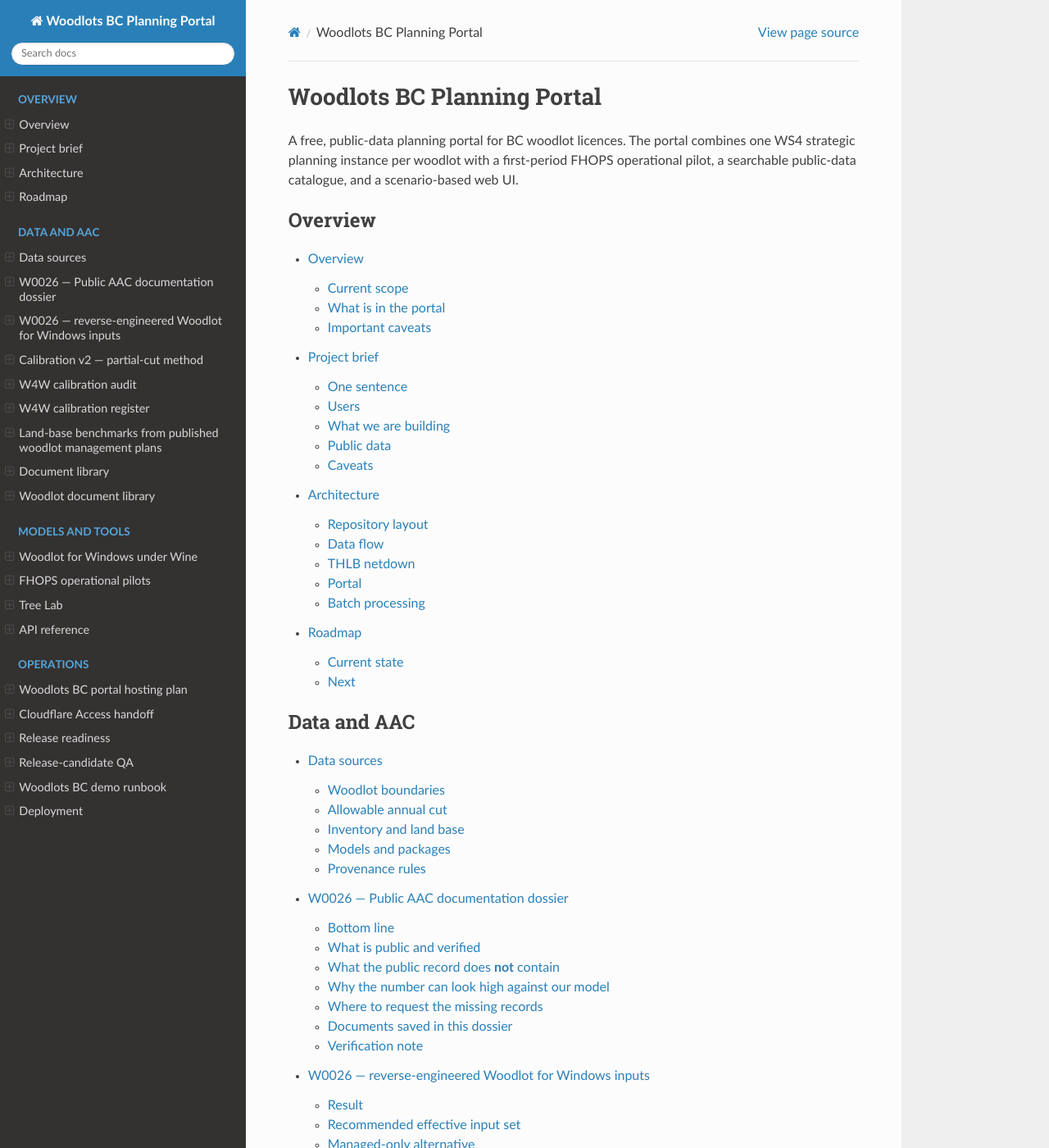
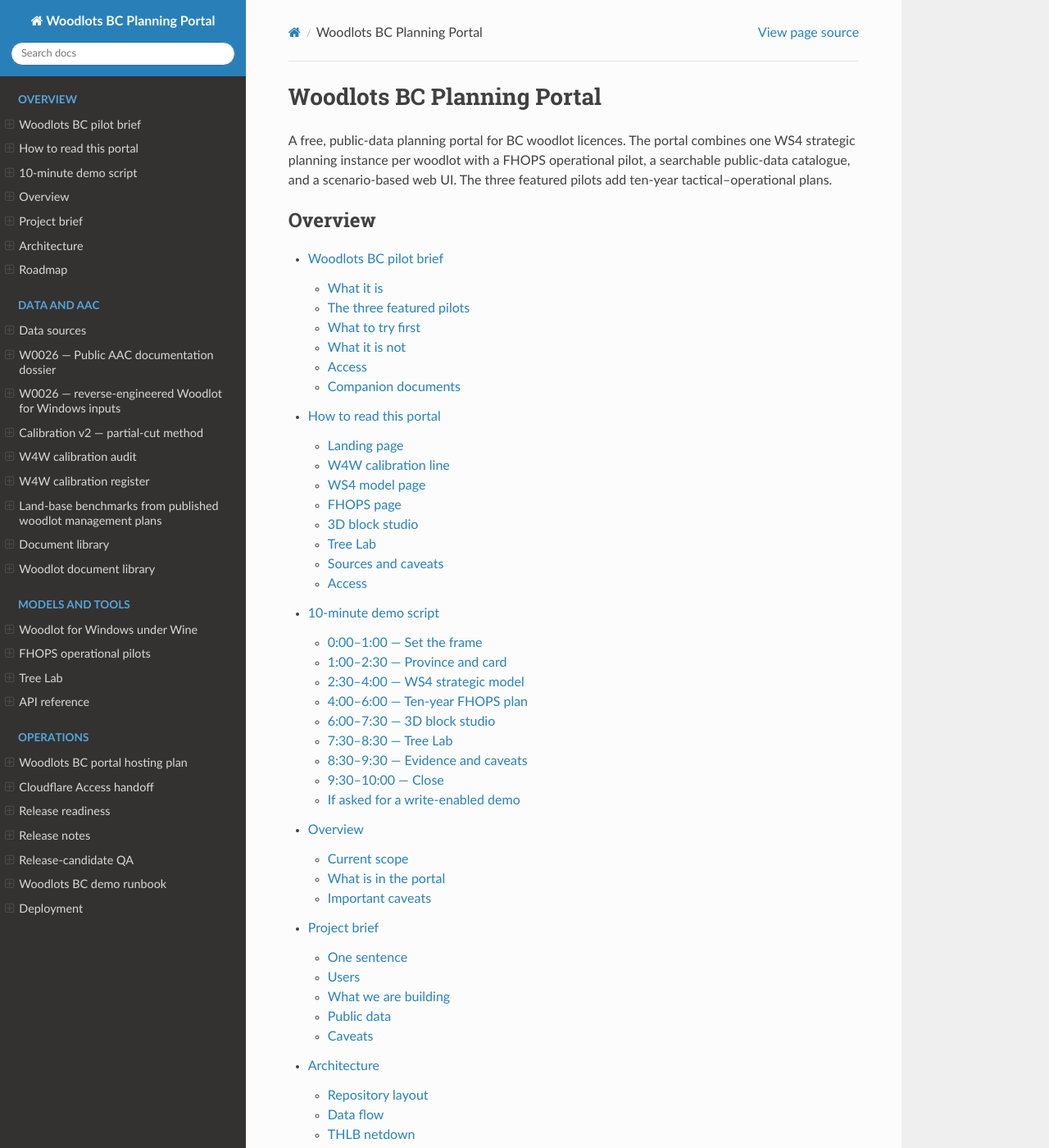
Before and after one commit to UBC-FRESH/fresh-woodlots, a Sphinx documentation site: the page built from docs/index.rst, in a window 1280 px wide and 1400 px high. Shown: the whole window at 82% size. Built offline with Sphinx 7.4.7 and the Read the Docs theme 3.1.0, drawn with Linux system fonts in a browser that asks for light colours; some of the changed text lies outside the part shown.

Commit message:
Add pilot packet, portal guide, and release notes

````diff
--- /dev/null
+++ b/docs/DEMO-SCRIPT.md
@@ -0,0 +1,108 @@
+# 10-minute demo script
+
+Host: `https://fresh-woodlotsbc.01101.dev`
+Featured demo: W0026 Chinook Woodlots
+
+## 0:00–1:00 — Set the frame
+
+Say:
+
+> Every active woodlot licence in BC is in the catalogue. 798 have a public
+> AAC and a built strategic model. The same chain is used for every licence;
+> the three featured pilots get a deeper operational demonstration.
+
+Show the landing page:
+
+- 845 catalogued;
+- 798 built;
+- 47 AAC-pending;
+- three featured pilots.
+
+## 1:00–2:30 — Province and card
+
+Search for a local woodlot and open its card. Point out:
+
+- file ID and licence name;
+- licence area and AAC;
+- Proxy THLB;
+- W4W net area/factor;
+- FHOPS line.
+
+If the W4W line says **⚠ method check**, explain that the factor is outside
+the 0.4–2.0 calibration range and is not a published THLB.
+
+## 2:30–4:00 — WS4 strategic model
+
+Open W0026.
+
+Show:
+
+- province/woodlot map;
+- AAC baseline;
+- land-base and yield assumptions;
+- Plan tab and saved scenarios;
+- the caveat that this is a prototype, not a statutory analysis.
+
+## 4:00–6:00 — Ten-year FHOPS plan
+
+Open `/fhops/wl-w0026`.
+
+Show:
+
+- annual AAC;
+- annual harvested, processed, and staged;
+- blocks treated;
+- ten-year volume;
+- tactical–operational MILP explanation;
+- downloadable scenario and solution files.
+
+Emphasize:
+
+> The tactical layer chooses block areas and annual product volumes. Ten
+> annual operational seasons then schedule machine days. It is not one giant
+> production plan.
+
+## 6:00–7:30 — 3D block studio
+
+Open `/fhops/wl-w0026/studio`.
+
+- Choose Year 1, then Year 5.
+- Press play.
+- Show future / harvesting / harvested blocks.
+- Show machine markers and operating days vs calendar window.
+
+## 7:30–8:30 — Tree Lab
+
+Open `/treelab/?case=w0026-61&run=demo-1`.
+
+- Play the feller/skidder/processor sequence.
+- Show the unprocessed deck and processed log pile.
+- State clearly: trees are synthetic, terrain is not surveyed, choreography
+  is illustrative.
+
+## 8:30–9:30 — Evidence and caveats
+
+Open `/about` and `/guide`.
+
+Point out:
+
+- public data sources;
+- FEMIC → WS4 → FHOPS chain;
+- 157 method-check calibrations;
+- 47 AAC-pending licences;
+- no roads, silviculture, or real costs in FHOPS;
+- W0026 management plan/W4W project not public.
+
+## 9:30–10:00 — Close
+
+Say:
+
+> The portal is free to Woodlots BC members, read-only for the pilot, and
+> every model is reproducible from public data. The next step is member
+> validation, starting with a small set of woodlots and their management
+> plans.
+
+## If asked for a write-enabled demo
+
+The live service is read-only. A temporary demo mode can be restored behind
+Cloudflare Access by an operator; do not expose write mode publicly.
--- /dev/null
+++ b/docs/HOW-TO-READ.md
@@ -0,0 +1,112 @@
+# How to read this portal
+
+The portal is a **pilot**, not a statutory timber supply analysis. Each page
+mixes public data, a strategic model, and an operational demonstration. Read
+the labels before treating a number as a land-base fact.
+
+## Landing page
+
+Each card shows:
+
+- **File ID and licensee** — the public woodlot licence identity.
+- **Area** — licence/AOI area from the public tenure layer.
+- **AAC** — the published allowable annual cut, when available.
+- **Proxy THLB** — the provincial strategic timber-harvesting land base.
+- **W4W** — the simplified Woodlot-for-Windows calibration result.
+- **FHOPS** — the operational pilot status.
+
+**47 licences** are catalogued but not built because their public AAC is still
+pending. That is a data status, not a failure.
+
+## W4W calibration line
+
+The line looks like:
+
+```text
+W4W: 660 ha net, factor 0.9022, 99% of Proxy THLB
+```
+
+- **Net area** is the area implied by reproducing the published AAC.
+- **Factor** is a calibration device, not a measured THLB.
+- **% of Proxy THLB** compares the calibrated area with the provincial layer.
+
+If the card says **⚠ method check**, the factor is outside the 0.4–2.0 range.
+Those cases need the local management plan or WLP before interpretation.
+Do not treat a method-check factor as a THLB estimate.
+
+The v1 model is a clearcut/oldest-first replica. v2 is used only where a plan
+documents partial cutting or commercial thinning.
+
+## WS4 model page
+
+The model page is a strategic, long-horizon view:
+
+- AAC baseline and saved scenarios;
+- land-base and yield assumptions;
+- block map and provenance;
+- scenario comparison tools.
+
+The model is built from public VRI, Proxy THLB, VDYP, TIPSY, and FEMIC curves.
+It is not a replacement for the licence's management plan.
+
+## FHOPS page
+
+Most woodlots have a **first-period, rate-fixed pilot**. The volume is often
+ten years of AAC compressed into a short operating horizon. It is not annual
+production and not a production plan.
+
+The three featured pilots have a **ten-year tactical–operational MILP**:
+
+- the tactical layer chooses block areas and annual product volumes;
+- ten annual 180-day operational seasons schedule machine days;
+- blocks are real FHOPS polygons;
+- product yields use a transparent 70/30 sawlog/pulp split.
+
+The page shows annual harvested, processed, staged, blocks treated, and
+ten-year totals. FHOPS does not model road-building, silviculture, landing
+geometry, or full real costs.
+
+## 3D block studio
+
+The studio animates the scheduled blocks by day:
+
+- **Future block** — not yet worked;
+- **Harvesting now** — active in the current day;
+- **Harvested** — completed;
+- **Operating days** — days with an assignment, not the full calendar window.
+
+Machine movement is a straight-line marker between block centroids. It is not
+a road route or a terrain-sensitive machine path.
+
+## Tree Lab
+
+Tree Lab is an experimental tree-scale replay:
+
+- the block footprint is real;
+- the tree list is a synthetic visual sample;
+- the machine choreography is illustrative;
+- there is no surveyed LiDAR terrain in the featured cases.
+
+Use it for communication and intuition, not for inventory, costing, or
+operational planning.
+
+## Sources and caveats
+
+Open **Sources & methods** for the data sources and model chain.
+
+Key caveats:
+
+- Proxy THLB is a strategic layer, not the statutory THLB.
+- Some TIPSY species lack a BC code and use a documented surrogate.
+- VDYP runs the Windows console under Wine; TIPSY does not.
+- Calibration factors outside 0.4–2.0 are flagged.
+- 47 licences await a public AAC.
+- W0026's management plan and W4W project file are not public.
+- The portal is a prototype; use professional judgment.
+
+## Access
+
+The pilot is read-only and behind Cloudflare Access at
+`https://fresh-woodlotsbc.01101.dev`. The portal rejects writes; scenario
+editing and Solve are available only in a temporary operator-managed demo
+mode behind Access.
--- /dev/null
+++ b/docs/PILOT-BRIEF.md
@@ -0,0 +1,69 @@
+# Woodlots BC pilot brief
+
+**A free, public-data planning portal for every active BC woodlot licence.**
+
+## What it is
+
+One strategic model and one operational pilot per woodlot, built only from
+public data:
+
+```text
+845  active woodlot licences catalogued
+798  with a public AAC and a built WS4 model
+798  with a FHOPS operational pilot and portal page
+ 47  catalogued while their public AAC is pending
+  3  featured woodlots with ten-year tactical–operational plans
+  3  featured Tree Lab tree-scale replays
+```
+
+## The three featured pilots
+
+| Woodlot | Location | Annual AAC | 10-year tactical plan |
+| --- | --- | ---: | ---: |
+| W0026 Chinook Woodlots | Campbell River | 7,311 m³/yr | 73,110 m³ · 4 blocks |
+| W1548 Fibre Farms | Prince George | 4,000 m³/yr | 40,000 m³ · 2 blocks |
+| W2023 Boomer Enterprises | Okanagan | 5,833 m³/yr | 58,330 m³ · 10 blocks |
+
+Each featured pilot has:
+
+- a WS4 strategic model;
+- a FHOPS tactical–operational MILP plus ten annual operational seasons;
+- a day-by-day 3D harvest studio;
+- a tree-scale theatre;
+- a Tree Lab replay with synthetic trees inside real block polygons.
+
+## What to try first
+
+1. Open the portal and search for a familiar woodlot.
+2. Open the featured W0026 model and check the AAC baseline and land-base
+   line.
+3. Open the W0026 **10-year plan**, then the **3D block studio**.
+4. Open the **Tree Lab** and press play.
+5. Read **Sources & methods** and the **How to read this portal** guide.
+
+## What it is not
+
+- Not a statutory timber supply analysis or an AAC determination.
+- Not a replacement for a management plan or professional judgment.
+- Not a production schedule, cost model, road plan, or silviculture plan.
+- The tree lists and machine choreography are illustrative.
+- The Proxy THLB is a strategic estimate, not the statutory THLB.
+
+## Access
+
+The pilot is read-only and behind Cloudflare Access:
+
+```text
+https://fresh-woodlotsbc.01101.dev
+```
+
+Access currently supports OIDC/Globus and email One-time PIN. The OTP email
+allowlist is awaiting a Woodlots BC test user.
+
+## Companion documents
+
+- [How to read this portal](HOW-TO-READ.md)
+- [10-minute demo script](DEMO-SCRIPT.md)
+- [FHOPS pilots](FHOPS.md)
+- [Calibration audit](aac/CALIBRATION-AUDIT.md)
+- [Release notes](RELEASE-NOTES.md)
--- /dev/null
+++ b/docs/RELEASE-NOTES.md
@@ -0,0 +1,59 @@
+# Release notes
+
+## v0.9.0-rc3 — 2026-11-12
+
+Status: read-only release candidate behind Cloudflare Access
+Host: `https://fresh-woodlotsbc.01101.dev`
+
+### Added
+
+- formal FHOPS tactical–operational MILP for W0026, W1548, and W2023;
+- ten annual operational seasons per featured pilot;
+- annual harvested, processed, staged, blocks-treated, and 10-year totals;
+- tactical labels and caveats on FHOPS pages and cards;
+- year-aware 3D studio focused on the active block;
+- operating-days field in studio block popups;
+- Tree Lab cases for all three featured pilots;
+- pilot brief, demo script, how-to-read guide, and release notes.
+
+### Verified
+
+```text
+845 catalogued
+798 built
+798 FHOPS summaries/maps/theatre
+798 W4W v1 calibrations
+3 tactical ten-year plans
+3 Tree Lab cases
+0 portal QA failures
+```
+
+Read-only mode:
+
+```text
+PUBLIC_READ_ONLY=1
+DEMO_MODE=0
+non-GET/HEAD/OPTIONS -> 403
+```
+
+### Known limitations
+
+- 47 licences await a public AAC.
+- 157 / 798 v1 calibrations are outside the 0.4–2.0 method-check range.
+- v2 partial-cut calibration exists only for W0026 and W1832.
+- Featured Tree Lab cases use synthetic tree lists; no ALS terrain is
+  materialized yet.
+- FHOPS does not model roads, silviculture, landing geometry, or full costs.
+- Cloudflare Access One-time PIN email allowlist is awaiting a Woodlots BC
+  test user.
+
+### Rollback
+
+```bash
+sudo systemctl stop freshwl-portal
+git -C /srv/shared-data/gep/ws4/fresh-woodlots checkout v0.9.0-rc2
+sudo systemctl start freshwl-portal
+```
+
+The write-enabled demo unit is backed up as
+`/etc/systemd/system/freshwl-portal.service.bak-demo`.
--- a/docs/index.rst
+++ b/docs/index.rst
@@ -2,14 +2,17 @@ Woodlots BC Planning Portal
 ===========================
 
 A free, public-data planning portal for BC woodlot licences. The portal combines
-one WS4 strategic planning instance per woodlot with a first-period FHOPS
-operational pilot, a searchable public-data catalogue, and a scenario-based web
-UI.
+one WS4 strategic planning instance per woodlot with a FHOPS operational
+pilot, a searchable public-data catalogue, and a scenario-based web UI. The
+three featured pilots add ten-year tactical–operational plans.
 
 .. toctree::
    :maxdepth: 2
    :caption: Overview
 
+   PILOT-BRIEF
+   HOW-TO-READ
+   DEMO-SCRIPT
    overview
    project-brief
    architecture
@@ -45,6 +48,7 @@ UI.
    PUBLIC-HOSTING-PLAN
    CLOUDFLARE-ACCESS
    RELEASE-READINESS
+   RELEASE-NOTES
    QA-POPULATION
    WOODLOTS-HANDOFF
    deployment
--- a/docs/reports/release-candidate-qa.json
+++ b/docs/reports/release-candidate-qa.json
@@ -1,9 +1,9 @@
 {
-  "generated_at": "2026-11-12T04:20:08Z",
+  "generated_at": "2026-11-12T04:46:52Z",
   "base": "http://127.0.0.1:8795",
   "instances": 798,
   "failures": 0,
-  "elapsed_s": 14.2,
+  "elapsed_s": 15.0,
   "checks": 11,
   "read_only": true,
   "write_checks": [
````
Also changed, not shown: README.md (+7 -0 lines), docs/QA-POPULATION.md (+2 -2 lines), 2 other files.
